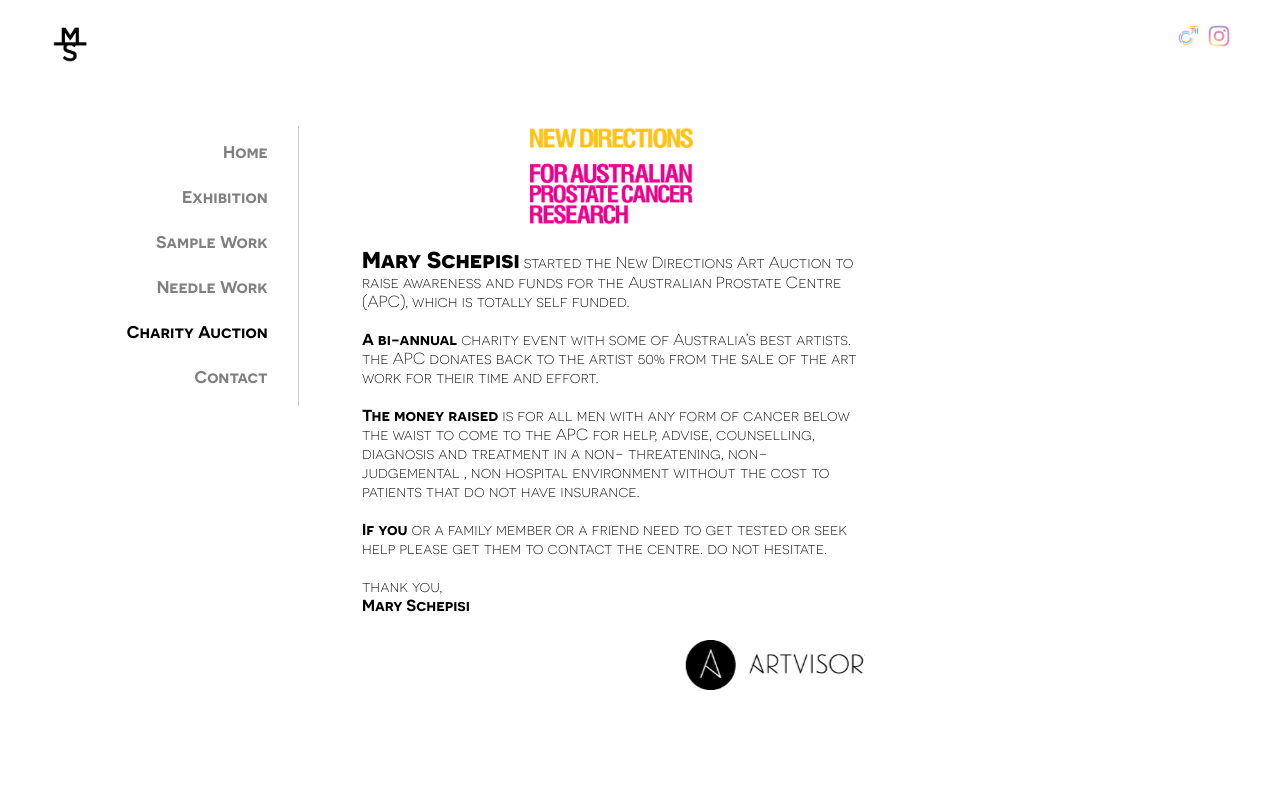
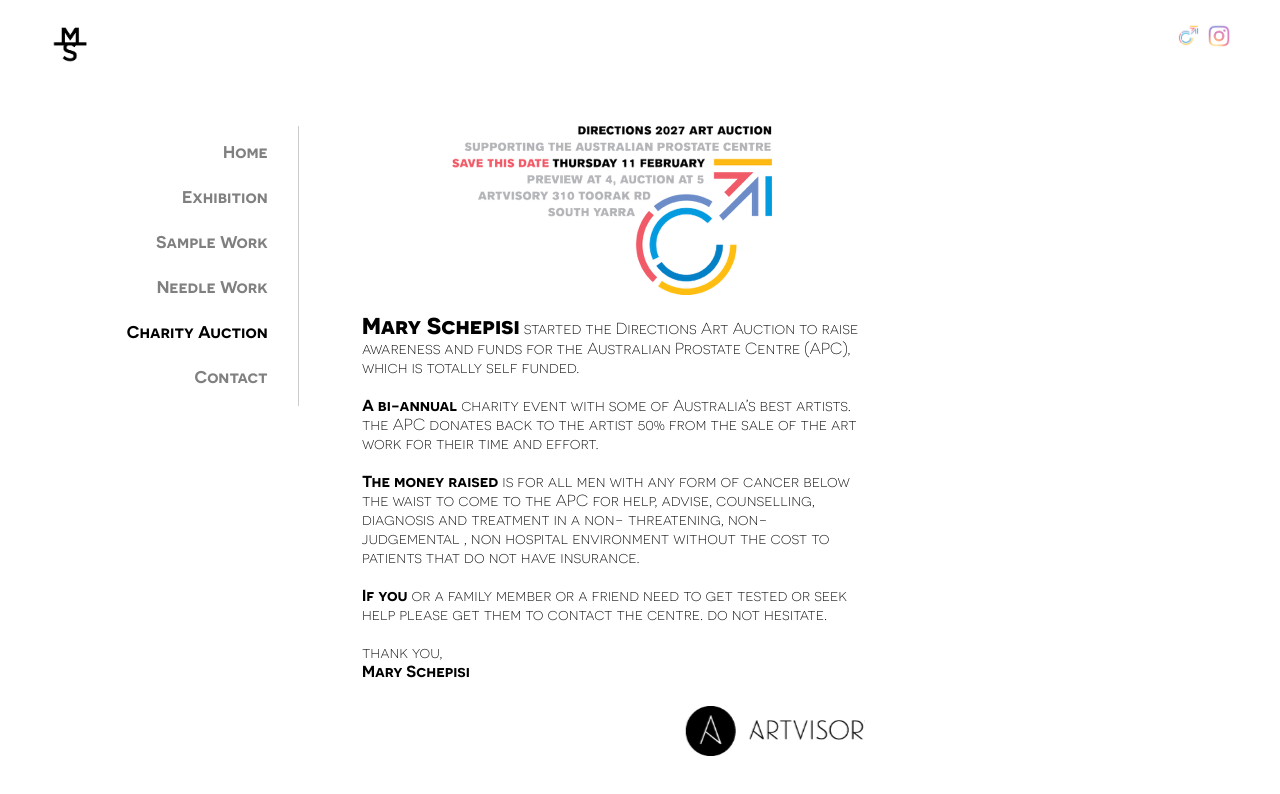
Before and after one commit to skepsy-dev/ms, a website: page index.html in a window 1280 px wide. Both pictures are taken after a click on the button "Charity Auction". Drawn offline with nearby package versions, Linux system fonts and the light colour scheme.

Commit message:
fix: update Directions Art Auction branding

```diff
--- a/index.html
+++ b/index.html
@@ -18,7 +18,7 @@
         <a href="index.html"><img class="navLogo" src="images/logos/ms_logo_blk.png" alt="Mary Schepisi"></a>
 
         <div class="navbar-links">
-            <a href="https://www.newdirectionsartauction.com/" target="_blank"><img class="msLogo" src="images/logos/ndArt_logo.png" alt="Auction Logo"></a>
+            <a href="https://www.directionsartauction.com/" target="_blank" rel="noopener noreferrer"><img class="msLogo" src="images/logos/ndArt_logo.png" alt="Directions Art Auction"></a>
             <a href="https://www.instagram.com/mary_schepisi/" target="_blank"><img class="instaLogo" src="images/logos/insta_logo.png" alt="Instagram Logo"></a>
         </div>
     </nav>
@@ -501,13 +501,13 @@
     <div id="charityPg" class="pageContent">
         <div class="auctionHeader">
             <div>
-                <a href="https://www.newdirectionsartauction.com/" target="_blank"><img src="images/logos/ndTitle.png" width="auto" height="100"></a>
+                <a href="https://www.directionsartauction.com/" target="_blank" rel="noopener noreferrer"><img class="directionsAuctionHeaderLogo" src="images/logos/DirectionsArtAuctionLogo_2027.png" alt="Directions 2027 Art Auction"></a>
             </div>
         </div>
 
         <div id="About" class="auctionTabContent">
             <div class="auctionAbout">
-                <p><span class="titleSpan">Mary Schepisi</span> started the New Directions Art Auction to raise awareness and funds for the Australian Prostate Centre (APC), which is totally self funded.
+                <p><span class="titleSpan">Mary Schepisi</span> started the Directions Art Auction to raise awareness and funds for the Australian Prostate Centre (APC), which is totally self funded.
                     <br><br>
                     <span style="font-family: tabFont;">A bi-annual</span> charity event with some of Australia’s best artists. the APC donates back to the artist 50% from the sale of the art work for their time and effort.
                     <br><br>
--- a/main.css
+++ b/main.css
@@ -141,6 +141,14 @@
     margin-top: 5%;
     max-width: 500px;
     /* margin-left: 3%; */
+}
+
+.directionsAuctionHeaderLogo {
+    display: block;
+    width: 100%;
+    max-width: 320px;
+    height: auto;
+    margin: 0 auto;
 }
 
 .auctionAbout {
```
Also changed, not shown: images/logos/DirectionsArtAuctionLogo_2027.png (added).
